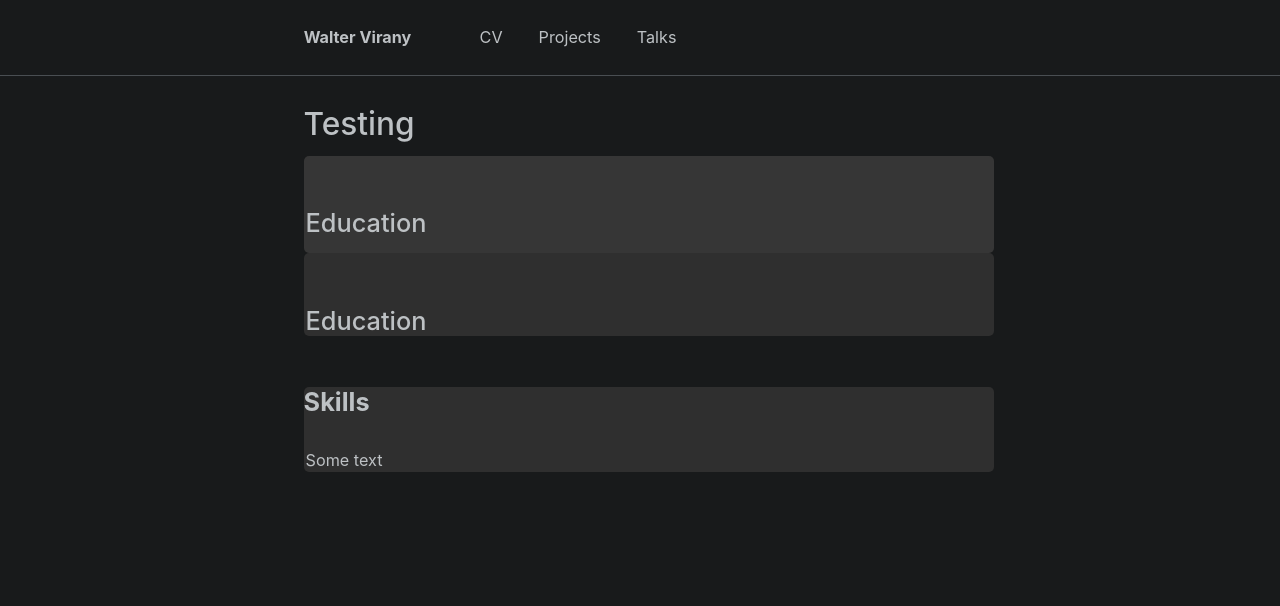
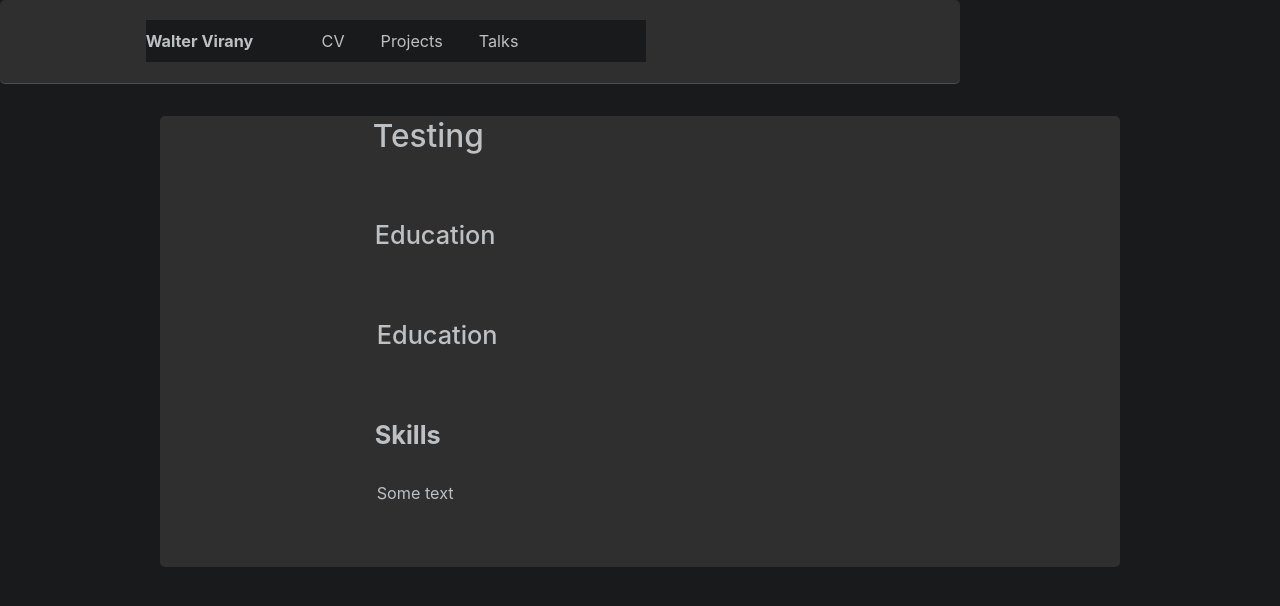
Before and after one commit to wvirany/wvirany.github.io, a Jekyll site: the page built from _pages/test.html, in a window 1280 px wide. Shown: the top 606 px of the page. Built offline with Jekyll 4.4.1, drawn with Linux system fonts in a browser that asks for light colours.

Commit message:
Update test.html

```diff
--- a/_pages/test.html
+++ b/_pages/test.html
@@ -13,13 +13,13 @@
 
 <style>
 
-.box {
+div {
     padding: 2px;
     /* border-width: 1px;
     border-color: rgb(213, 213, 213); */
     border: 1px rgb(213, 213, 213);
     border-radius: 5px; /* 5px rounded corners */
-    background-color: rgb(54, 54, 54);
+    background-color: rgb(48, 47, 47);
     width: 75%;
 }
 
@@ -42,8 +42,8 @@
 
 <body>
 
-    <div class="box">
-        <h2>Education</h2>
+    <div>
+        <h2 style="float:top">Education</h2>
     </div>
 
     <div class="card">
```
